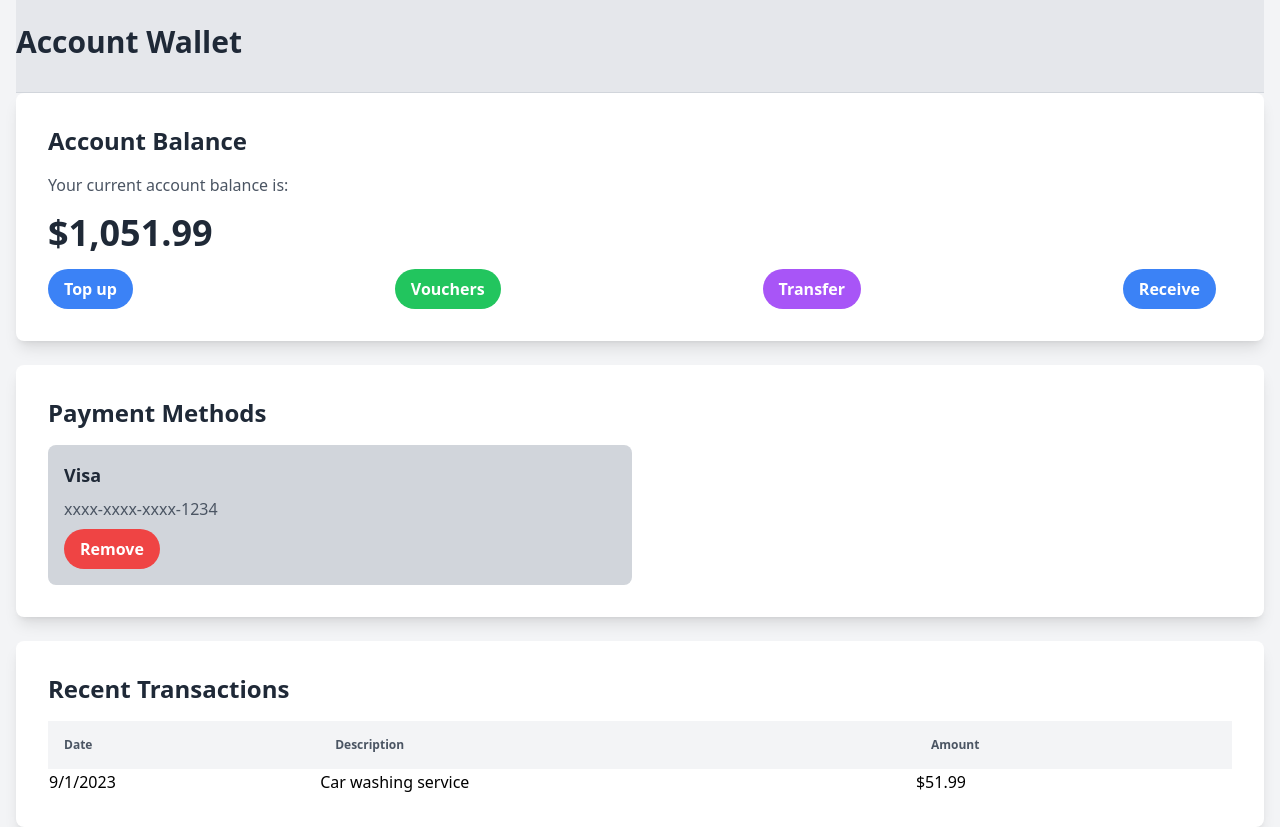
After one commit to taronaeo/IT1566AppDevProject, a Flask app: page /wallet in a window 1280 px wide. The commit adds this page. Run offline with Flask 3, Linux system fonts and the light colour scheme; some libraries are stand-ins or nearby versions.

Commit message:
added login.html signup.html wallet.html and retrieveacc.html

```diff
--- /dev/null
+++ b/website/templates/wallet.html
@@ -0,0 +1,63 @@
+
+<!DOCTYPE html>
+<html>
+  <head>
+    <title>Account Wallet</title>
+    <script src="https://cdn.tailwindcss.com"></script>
+  </head>
+  <body class="bg-gray-100 h-screen font-sans">
+    <div class="container mx-auto px-4">
+      <header class="py-6 bg-gray-200 border-b border-gray-300">
+        <h1 class="text-3xl font-bold text-gray-800 mb-2">Account Wallet</h1>
+      </header>
+      <div class="bg-white rounded-lg shadow-lg p-8 mb-6">
+        <h2 class="text-2xl font-bold text-gray-800 mb-4">Account Balance</h2>
+        <p class="text-gray-600 mb-4">Your current account balance is:</p>
+        <h3 class="text-4xl font-bold text-gray-800 mb-4">$1,051.99</h3>
+        <div class="flex items-center justify-between">
+          <button class="bg-blue-500 hover:bg-blue-700 text-white font-bold py-2 px-4 rounded-full mr-4">
+            Top up
+          </button>
+          <button class="bg-green-500 hover:bg-green-700 text-white font-bold py-2 px-4 rounded-full mr-4">
+            Vouchers
+          </button>
+          <button class="bg-purple-500 hover:bg-purple-700 text-white font-bold py-2 px-4 rounded-full mr-4">
+            Transfer
+          </button>
+          <button class="bg-blue-500 hover:bg-blue-700 text-white font-bold py-2 px-4 rounded-full mr-4">
+            Receive
+          </button>
+        </div>
+      </div>
+      <div class="bg-white rounded-lg shadow-lg p-8 mb-6">
+        <h2 class="text-2xl font-bold text-gray-800 mb-4">Payment Methods</h2>
+        <div class="flex flex-wrap -mx-2">
+          <div class="w-full md:w-1/2 px-2 mb-4 md:mb-0">
+            <div class="bg-gray-300 rounded-lg p-4">
+              <h3 class="text-lg font-bold text-gray-800 mb-2">Visa</h3>
+              <p class="text-gray-600 mb-2">xxxx-xxxx-xxxx-1234</p>
+              <button class="bg-red-500 hover:bg-red-700 text-white font-bold py-2 px-4 rounded-full">
+                Remove
+              </button>
+            </div>
+          </div>
+          </div>
+          </div>
+          <div class="bg-white rounded-lg shadow-lg p-8">
+        <h2 class="text-2xl font-bold text-gray-800 mb-4">Recent Transactions</h2>
+        <table class="w-full text-left table-collapse">
+          <thead>
+            <tr>
+              <th class="text-xs font-semibold text-gray-600 py-4 px-4 bg-gray-100">Date</th>
+              <th class="text-xs font-semibold text-gray-600 py-4 px-4 bg-gray-100">Description</th>
+              <th class="text-xs font-semibold text-gray-600 py-4 px-4 bg-gray-100">Amount</th>
+            </tr>
+            <tr>
+                <td>9/1/2023</td>
+                <td>Car washing service</td>
+                <td>$51.99</td>
+            </tr>
+          </thead>
+          </body>
+
+  </div>
--- a/website/views.py
+++ b/website/views.py
@@ -13,3 +13,19 @@ views = Blueprint('views', __name__)
 @views.route('/')
 def home():
   return render_template('home.html')
+
+@views.route('/wallet')
+def wallet():
+  return render_template("wallet.html")
+
+@views.route('/retrieveacc')
+def retreieveacc():
+  return render_template("retrieveaccount.html")
+
+@views.route('/signup')
+def signup():
+  return render_template("signup.html")
+
+@views.route('/login')
+def login():
+  return render_template("login.html")
```
Also changed, not shown: website/templates/login.html (+38 -1 lines), website/templates/retrieveacc.html (added, +46 -0 lines), website/templates/signup.html (+68 -1 lines), website/templates/logo.jpeg (added), website/templates/search.png (added).
